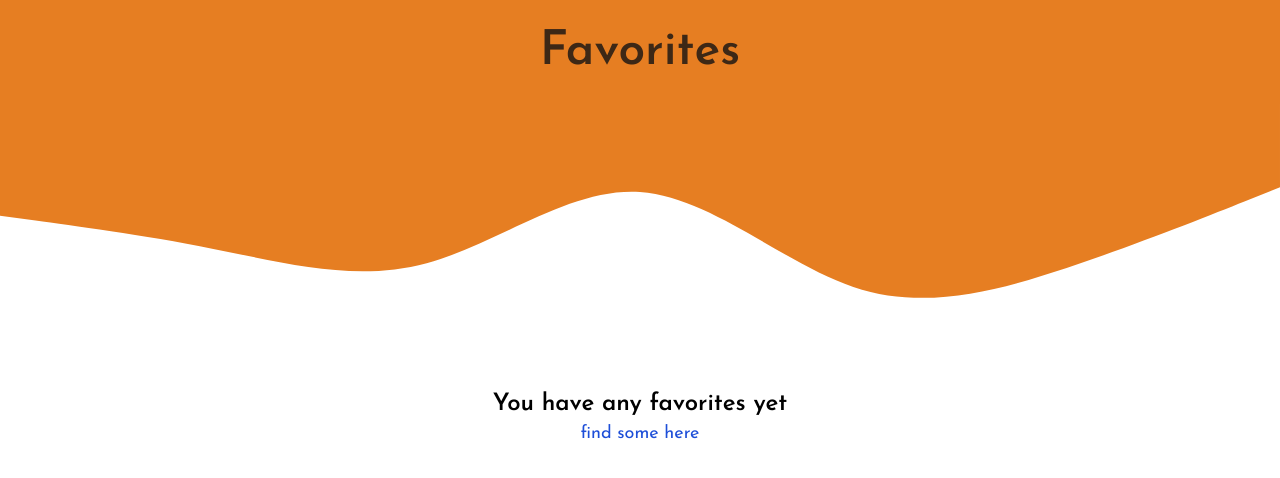
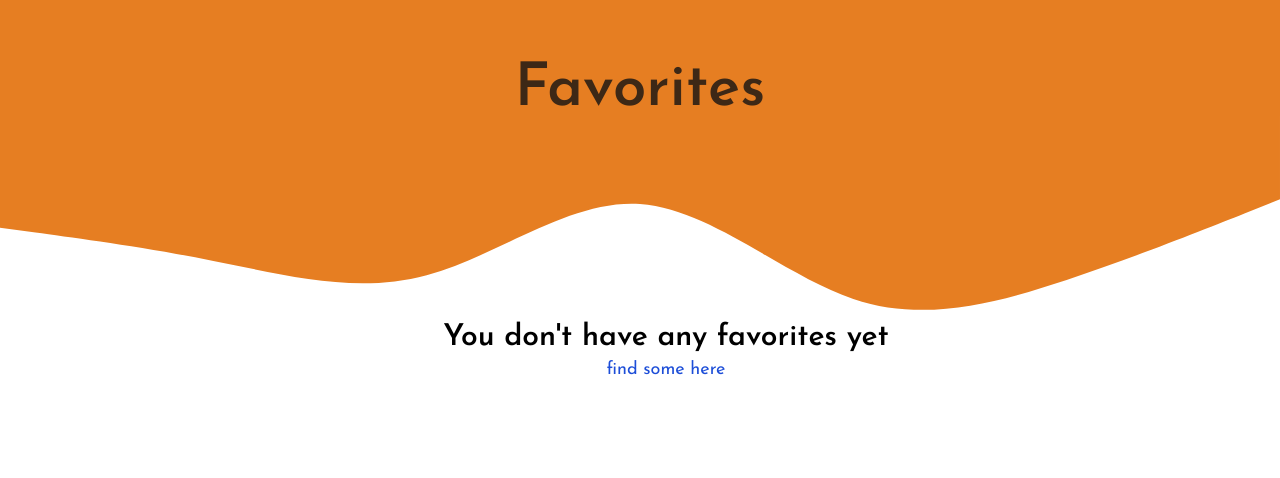
Before and after one commit to Ptaku09/beerly, a Next.js app: page /favorites in a window 1280 px wide. Shown: the top 478 px of the page. Built offline with nearby package versions, Linux system fonts and the light colour scheme.

Commit message:
favorites - add responsive design

```diff
--- a/components/organisms/BeerComponent.tsx
+++ b/components/organisms/BeerComponent.tsx
@@ -12,7 +12,7 @@ const BeerComponent = ({ beerData }: { beerData: Beer }) => {
         <FavoritesComponent beerId={beerData.id} size={25} />
       </div>
       <Link href={`/beers/${beerData.id}`}>
-        <div className="grid grid-cols-[0.5fr_1fr]">
+        <div className="grid grid-cols-[0.5fr_1fr] md:transition-all md:duration-300 md:hover:-translate-y-1">
           <InstaxImageSmall image={beerData.image_url} fallback={FallbackBeer} alt={beerData.name} />
           <div className="flex items-start justify-center flex-col px-2">
             <p className="font-josefin font-bold text-lg leading-5">{beerData.name}</p>
--- a/components/organisms/FavoritesComponent.tsx
+++ b/components/organisms/FavoritesComponent.tsx
@@ -14,7 +14,7 @@ const FavoritesComponent = ({ beerId, size = 20 }: { beerId: number; size?: numb
 
   return (
     <div>
-      <button onClick={() => handleFavoriteBeer(beerId)}>
+      <button onClick={() => handleFavoriteBeer(beerId)} className="md:hover:-translate-y-0.5 md:transition-all md:duration-300">
         {isFavorite ? (
           <Image src={HeartFilled} alt="filled heart" width={size} height={size} />
         ) : (
--- a/pages/favorites.tsx
+++ b/pages/favorites.tsx
@@ -2,11 +2,11 @@ import Head from 'next/head';
 import OrangeWaveWrapper from 'components/molecules/OrangeWaveWrapper';
 import { useContext, useEffect, useState } from 'react';
 import { Beer } from 'lib/types';
-import BeerComponent from 'components/organisms/BeerComponent';
 import Link from 'next/link';
 import BeerComponentLoader from 'components/organisms/BeerComponentLoader';
 import { FavoriteBeersContext } from 'providers/FavoriteBeersProvider';
 import { getBeerById } from 'lib/beers';
+import BeerComponent from 'components/organisms/BeerComponent';
 
 export default function Favorites() {
   const [isLoading, setIsLoading] = useState<boolean>(true);
@@ -38,27 +38,31 @@ export default function Favorites() {
 
       <>
         <OrangeWaveWrapper>
-          <h1 className="w-screen text-center text-brown-500 text-5xl font-josefin font-bold">Favorites</h1>
+          <h1 className="w-screen text-center text-brown-500 text-5xl md:text-6xl md:translate-y-8 font-josefin font-bold">Favorites</h1>
         </OrangeWaveWrapper>
 
-        <div className="grid grid-cols-1 gap-5 px-4 pb-9">
+        <div className="relative z-10 px-4 pb-9 md:grid md:grid-cols-[0.1fr_1fr_0.1fr] xl:grid-cols-[1fr_1300px_1fr] md:-mt-12 xl:-mt-20">
+          <div className="col-start-2 xl:grid-cols-2">
             {isLoading && (
-            <>
+              <div className="grid grid-cols-1 gap-5 md:col-start-2 xl:grid-cols-2">
                 <BeerComponentLoader />
                 <BeerComponentLoader />
-            </>
+              </div>
             )}
             {!isLoading && beers.length === 0 && (
-            <div className="font-josefin flex items-center justify-center flex-col">
-              <h4 className="text-center text-2xl font-josefin font-bold">You have any favorites yet</h4>
+              <div className="md:col-start-2 font-josefin flex items-center justify-center flex-col">
+                <h4 className="text-center text-2xl md:text-3xl font-josefin font-bold">You don&apos;t have any favorites yet</h4>
                 <Link href="/">
-                <p className="text-blue-700 text-lg">find some here</p>
+                  <p className="text-blue-700 text-lg md:text-xl md:hover:text-blue-600 md:transition-all md:duration-300">find some here</p>
                 </Link>
               </div>
             )}
+            <div className="grid grid-cols-1 gap-5 md:col-start-2 xl:grid-cols-2">
               {beers.map((beer: Beer) => (
                 <BeerComponent key={beer.id} beerData={beer} />
               ))}
+            </div>
+          </div>
         </div>
       </>
     </>
```
Lines whose indentation alone changed are shown as unchanged.
